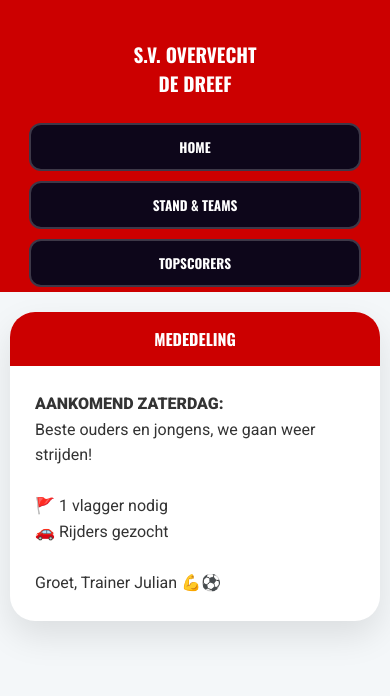
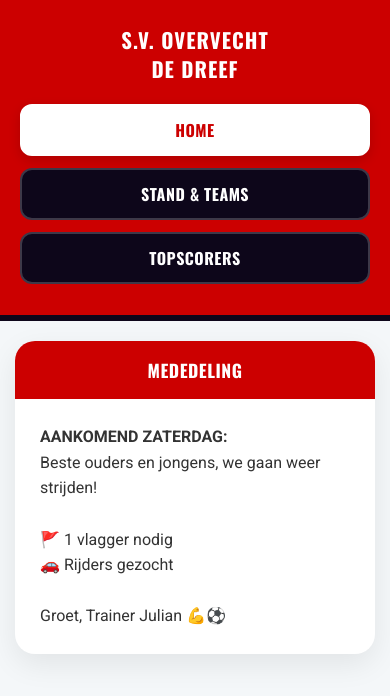
Before and after one commit to mohammed030-web/dedreef-clubsite, a plain HTML site: page index.html in a window 390 px wide. Drawn offline with nearby package versions, Linux system fonts and the light colour scheme.

Commit message:
Update index.html

```diff
--- a/index.html
+++ b/index.html
@@ -4,9 +4,8 @@
     <meta charset="UTF-8">
     <meta name="viewport" content="width=device-width, initial-scale=1.0">
     <title>S.V. Overvecht De Dreef | Club Systeem</title>
-    <link href="https://fonts.googleapis.com/css2?family=Oswald:wght@700&family=Roboto:wght@400;900&display=swap" rel="stylesheet">
+    <link href="https://fonts.googleapis.com/css2?family=Oswald:wght@700&family=Roboto:wght@400;700;900&display=swap" rel="stylesheet">
     <style>
-        /* --- STYLING (Hetzelfde als je vorige site) --- */
         :root {
             --dreef-blauw: #0d061a;
             --dreef-rood: #cc0000;
@@ -15,6 +14,7 @@
             --wit: #ffffff;
         }
 
+        * { box-sizing: border-box; }
         body { font-family: 'Roboto', sans-serif; background: var(--achtergrond); margin: 0; display: flex; min-height: 100vh; color: #333; }
 
         /* SIDEBAR */
@@ -32,34 +32,109 @@
             z-index: 100;
         }
 
-        .sidebar-title { font-family: 'Oswald', sans-serif; font-size: 1.2rem; text-align: center; text-transform: uppercase; margin-bottom: 20px; }
+        .sidebar-title {
+            font-family: 'Oswald', sans-serif;
+            font-size: 1.3rem;
+            text-align: center;
+            text-transform: uppercase;
+            margin-bottom: 30px;
+            letter-spacing: 1px;
+            line-height: 1.4;
+        }
 
         .nav-button {
-            width: 85%; background: var(--dreef-blauw); border: 2px solid rgba(255,255,255,0.2);
-            color: white; padding: 12px; margin: 5px 0; cursor: pointer;
-            font-family: 'Oswald', sans-serif; text-transform: uppercase; border-radius: 12px;
+            width: 85%;
+            background: var(--dreef-blauw);
+            border: 2px solid rgba(255,255,255,0.2);
+            color: white;
+            padding: 12px 16px;
+            margin: 6px 0;
+            cursor: pointer;
+            font-family: 'Oswald', sans-serif;
+            text-transform: uppercase;
+            border-radius: 12px;
+            transition: all 0.2s ease;
+            letter-spacing: 0.5px;
+            font-size: 1rem;
+        }
+
+        .nav-button:hover {
+            border-color: white;
+            transform: translateY(-1px);
+        }
+
+        .nav-button.active {
+            background: white;
+            color: var(--dreef-rood);
+            border-color: white;
+            font-weight: 900;
+            box-shadow: 0 4px 12px rgba(0,0,0,0.15);
         }
 
         /* CONTENT */
-        .main-content { margin-left: var(--sidebar-breedte); flex: 1; padding: 40px; display: flex; justify-content: center; }
+        .main-content {
+            margin-left: var(--sidebar-breedte);
+            flex: 1;
+            padding: 40px;
+            display: flex;
+            justify-content: center;
+        }
+
         .container { width: 100%; max-width: 900px; }
 
-        .card { background: white; border-radius: 25px; overflow: hidden; box-shadow: 0 15px 35px rgba(0,0,0,0.1); margin-bottom: 30px; }
-        .card-header { background: var(--dreef-rood); color: white; padding: 15px; font-family: 'Oswald', sans-serif; text-align: center; text-transform: uppercase; }
+        .page-section {
+            animation: fadeIn 0.3s ease-in-out;
+        }
+
+        @keyframes fadeIn {
+            from { opacity: 0; transform: translateY(6px); }
+            to { opacity: 1; transform: translateY(0); }
+        }
+
+        .card {
+            background: white;
+            border-radius: 20px;
+            overflow: hidden;
+            box-shadow: 0 10px 30px rgba(0,0,0,0.08);
+            margin-bottom: 30px;
+        }
+
+        .card-header {
+            background: var(--dreef-rood);
+            color: white;
+            padding: 16px 20px;
+            font-family: 'Oswald', sans-serif;
+            font-size: 1.1rem;
+            letter-spacing: 0.5px;
+            text-align: center;
+            text-transform: uppercase;
+        }
 
         /* TABEL & TOPSCORERS */
-        table { width: 100%; border-collapse: collapse; font-size: 0.85rem; }
-        th { background: #f8f9fa; padding: 12px; text-align: left; border-bottom: 2px solid #eee; }
-        td { padding: 10px 12px; border-bottom: 1px solid #f0f0f0; }
-        tr.highlight { background-color: #fff0f0; font-weight: 900; }
+        table { width: 100%; border-collapse: collapse; font-size: 0.9rem; }
+        th { background: #f8f9fa; padding: 14px 12px; text-align: left; border-bottom: 2px solid #eee; font-family: 'Oswald', sans-serif; letter-spacing: 0.5px; color: #444; }
+        td { padding: 12px; border-bottom: 1px solid #f0f0f0; }
+        tr:hover td { background-color: #fafbfc; }
+        tr.highlight td { background-color: #fff4f4; font-weight: 900; color: var(--dreef-rood); }
 
-        .score-row { display: flex; justify-content: space-between; padding: 15px 25px; border-bottom: 1px solid #eee; font-weight: 700; }
-        .score-row span:last-child { color: var(--dreef-rood); font-family: 'Oswald', sans-serif; }
+        .score-row {
+            display: flex;
+            justify-content: space-between;
+            align-items: center;
+            padding: 16px 25px;
+            border-bottom: 1px solid #eee;
+            font-weight: 700;
+            transition: background 0.15s;
+        }
+        .score-row:hover { background: #fafbfc; }
+        .score-row span:last-child { color: var(--dreef-rood); font-family: 'Oswald', sans-serif; font-size: 1.1rem; }
 
         @media (max-width: 900px) {
             body { flex-direction: column; }
-            .sidebar { position: relative; width: 100%; height: auto; border-right: none; }
-            .main-content { margin-left: 0; padding: 20px 10px; }
+            .sidebar { position: relative; width: 100%; height: auto; border-right: none; border-bottom: 6px solid var(--dreef-blauw); padding: 25px 0; }
+            .sidebar-title { margin-bottom: 15px; }
+            .nav-button { width: 90%; max-width: 350px; }
+            .main-content { margin-left: 0; padding: 20px 15px; }
         }
     </style>
 </head>
@@ -67,9 +142,9 @@
 
     <nav class="sidebar">
         <div class="sidebar-title">S.V. OVERVECHT <br> DE DREEF</div>
-        <button class="nav-button" onclick="showPage('home')">Home</button>
-        <button class="nav-button" onclick="showPage('stand')">Stand & Teams</button>
-        <button class="nav-button" onclick="showPage('topscorers')">Topscorers</button>
+        <button class="nav-button active" onclick="showPage('home', this)">Home</button>
+        <button class="nav-button" onclick="showPage('stand', this)">Stand & Teams</button>
+        <button class="nav-button" onclick="showPage('topscorers', this)">Topscorers</button>
     </nav>
 
     <main class="main-content">
@@ -79,7 +154,7 @@
                 <div class="card">
                     <div class="card-header">Mededeling</div>
                     <div id="mededeling-box" style="padding: 25px; line-height: 1.6;">
-                        </div>
+                    </div>
                 </div>
             </section>
 
@@ -92,7 +167,7 @@
                                 <tr><th>#</th><th>Team</th><th>G</th><th>W</th><th>P</th><th>+</th><th>-</th></tr>
                             </thead>
                             <tbody id="stand-tabel">
-                                </tbody>
+                            </tbody>
                         </table>
                     </div>
                 </div>
@@ -102,7 +177,7 @@
                 <div class="card">
                     <div class="card-header">Topscorers Club</div>
                     <div id="topscorers-lijst">
-                        </div>
+                    </div>
                 </div>
             </section>
 
@@ -111,11 +186,10 @@
 
     <script>
         // ==========================================
-        // HIER PAS JE ALLES AAN (SUPER SIMPEL)
+        // JOUW CLUB DATA
         // ==========================================
 
         const MIJN_CLUB_DATA = {
-            // Pas hier de teams aan. De computer zet ze zelf op de juiste plek!
             teams: [
                 { naam: "S.V. Overvecht De Dreef 14-2", g: 5, w: 4, p: 13, plus: 28, min: 7, isEigenTeam: true },
                 { naam: "Sporting '70 14-2", g: 6, w: 4, p: 13, plus: 30, min: 20, isEigenTeam: false },
@@ -123,14 +197,12 @@
                 { naam: "Hercules 14-3", g: 5, w: 3, p: 10, plus: 20, min: 10, isEigenTeam: false }
             ],
 
-            // Pas hier de topscorers aan
             topscorers: [
                 { naam: "Mohammed K.", goals: 12 },
                 { naam: "Julian", goals: 8 },
                 { naam: "Yassin", goals: 5 }
             ],
 
-            // Pas hier je mededeling aan
             bericht: `
                 <strong>AANKOMEND ZATERDAG:</strong><br>
                 Beste ouders en jongens, we gaan weer strijden!<br><br>
@@ -141,11 +213,10 @@
         };
 
         // ==========================================
-        // DE AUTOMATISCHE FUNCTIES (HOEF JE NIET AAN TE ZITTEN)
+        // FUNCTIES
         // ==========================================
 
         function laadWebsite() {
-            // Sorteer teams op punten (p)
             const gesorteerd = MIJN_CLUB_DATA.teams.sort((a, b) => b.p - a.p);
 
             const tabel = document.getElementById('stand-tabel');
@@ -160,23 +231,23 @@
                     </tr>`;
             });
 
-            // Laad topscorers
             const lijst = document.getElementById('topscorers-lijst');
             lijst.innerHTML = '';
             MIJN_CLUB_DATA.topscorers.sort((a,b) => b.goals - a.goals).forEach((s, i) => {
                 lijst.innerHTML += `<div class="score-row"><span>${i+1}. ${s.naam}</span><span>${s.goals} goals</span></div>`;
             });
 
-            // Bericht
             document.getElementById('mededeling-box').innerHTML = MIJN_CLUB_DATA.bericht;
         }
 
-        function showPage(id) {
+        function showPage(id, btn) {
             document.querySelectorAll('.page-section').forEach(s => s.style.display = 'none');
             document.getElementById(id).style.display = 'block';
+
+            document.querySelectorAll('.nav-button').forEach(b => b.classList.remove('active'));
+            if(btn) btn.classList.add('active');
         }
 
-        // Starten
         laadWebsite();
     </script>
 </body>
```
